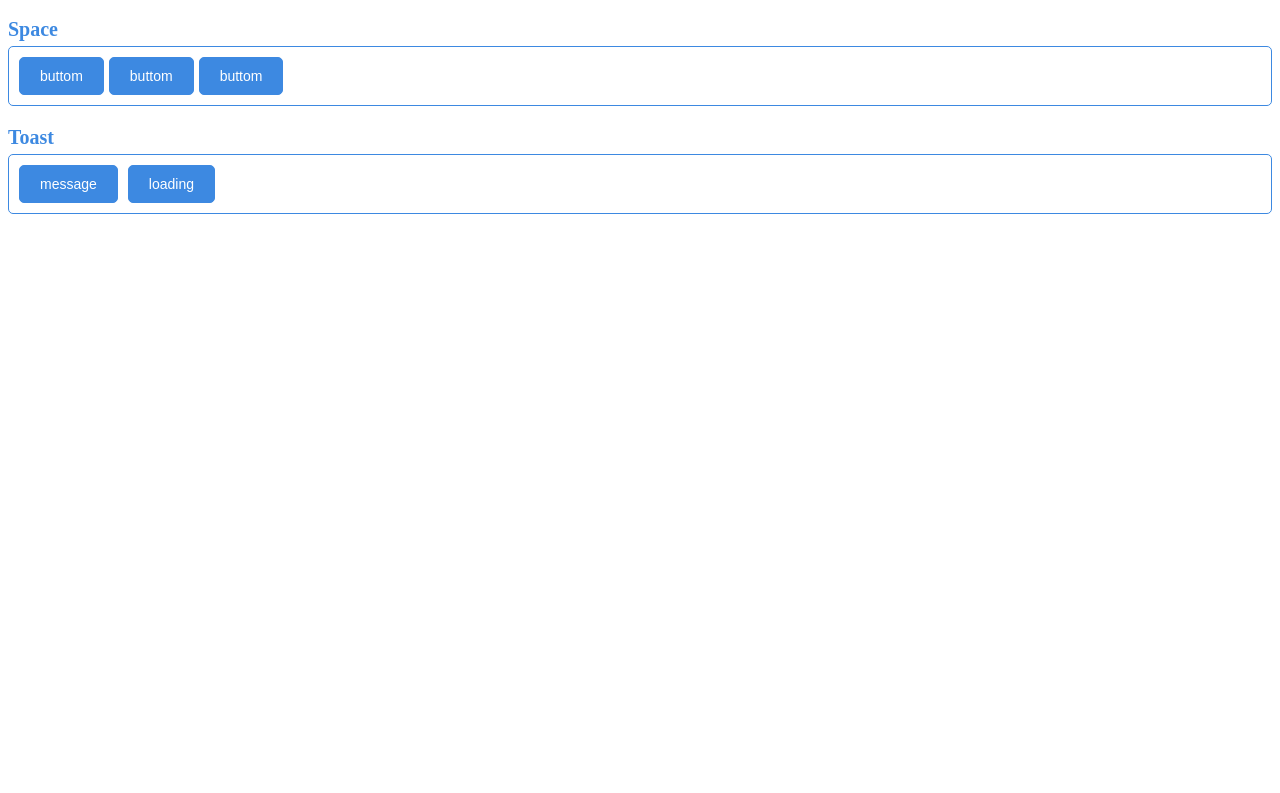
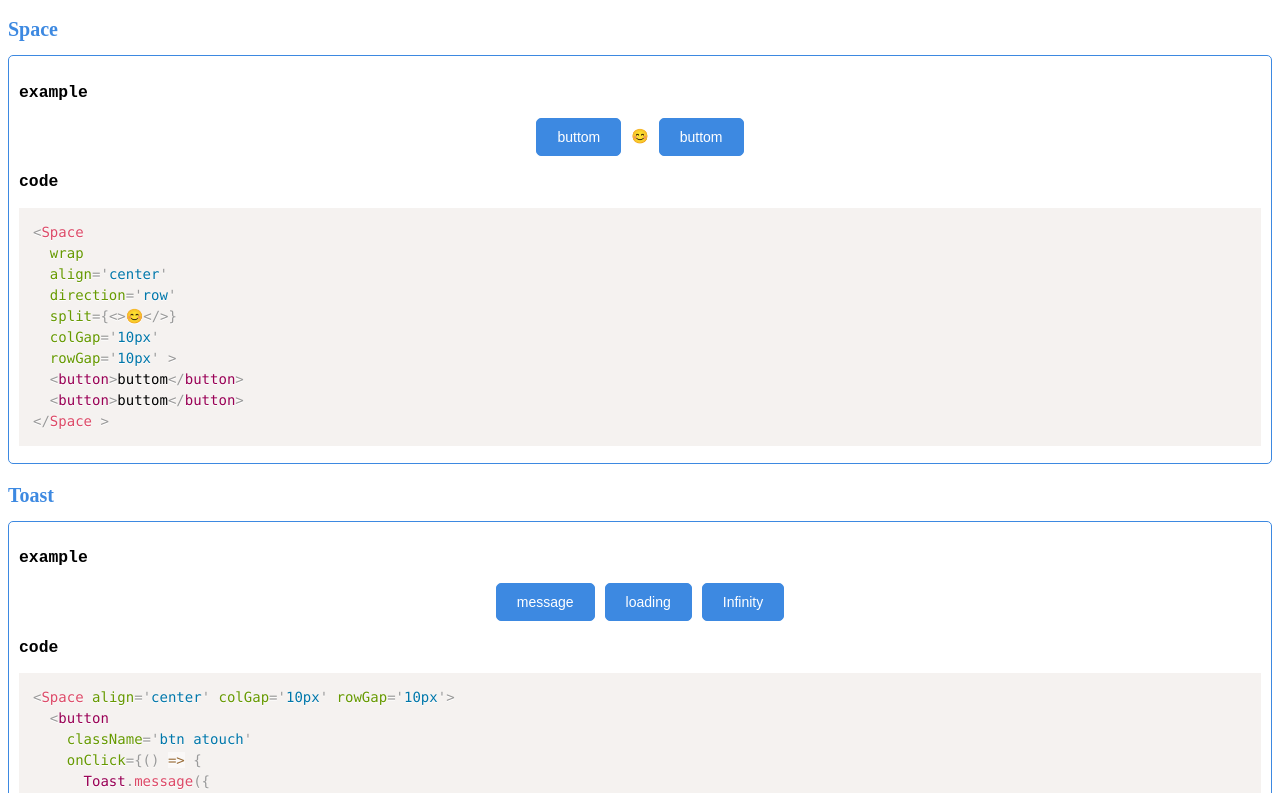
Before and after one commit to daiyu5577/yuwan, a React (Vite) app: page / in a window 1280 px wide. Shown: the part 707-1500 px from the top of the page. Before the commit the page ends 941 px from the top, so only its background shows below. Built offline with nearby package versions, Linux system fonts and the light colour scheme.

Commit message:
feat: add comps

```diff
--- a/packages/Toast/index.tsx
+++ b/packages/Toast/index.tsx
@@ -114,10 +114,10 @@ export default function Toast() {
 
   useEffect(() => {
     Toast.message = (params: Omit<ToastInfo, 'id' | 'type'>) => {
-      message(params, 'message')
+      return message(params, 'message')
     }
     Toast.loading = (params: Omit<ToastInfo, 'id' | 'type'>) => {
-      message(params, 'loading')
+      return message(params, 'loading')
     }
     Toast.closeAll = closeAll
   }, [])
@@ -138,6 +138,10 @@ export default function Toast() {
   );
 }
 
-Toast.message = (_params: Omit<ToastInfo, 'id' | 'type'>) => { }
-Toast.loading = (_params: Omit<ToastInfo, 'id' | 'type'>) => { }
+Toast.message = (params: Omit<ToastInfo, 'id' | 'type'>) => {
+  return params?.duration === Infinity ? () => { } : undefined
+}
+Toast.loading = (params: Omit<ToastInfo, 'id' | 'type'>) => {
+  return params?.duration === Infinity ? () => { } : undefined
+}
 Toast.closeAll = () => { }
--- /dev/null
+++ b/src/App/Space/index.tsx
@@ -0,0 +1,39 @@
+import React, { type FC } from 'react'
+import Space from '../../../packages/Space'
+
+const Component: FC = () => {
+  return (
+    <div>
+      <h3>example</h3>
+      <Space
+        wrap
+        align='center'
+        direction='row'
+        split={<>😊</>}
+        colGap='10px'
+        rowGap='10px' >
+        <button className='btn atouch'>buttom</button>
+        <button className='btn atouch'>buttom</button>
+      </Space >
+      <h3>code</h3>
+      <pre>
+        <code className="language-jsx">
+          {`<Space
+  wrap
+  align='center'
+  direction='row'
+  split={<>😊</>}
+  colGap='10px'
+  rowGap='10px' >
+  <button>buttom</button>
+  <button>buttom</button>
+</Space >`}
+        </code>
+      </pre>
+    </div>
+  )
+}
+
+export const name = 'Space'
+
+export default Component
--- /dev/null
+++ b/src/App/Toast/index.tsx
@@ -0,0 +1,87 @@
+import React, { type FC } from 'react'
+import Space from '../../../packages/Space'
+import Toast from '../../../packages/Toast'
+
+const Component: FC = () => {
+
+  return (
+    <div>
+      <h3>example</h3>
+      <Space align='center' colGap='10px' rowGap='10px'>
+        <button
+          className='btn atouch'
+          onClick={() => {
+            Toast.message({
+              children: <div>hellow world</div>,
+            })
+          }}>
+          message
+        </button>
+        <button
+          className='btn atouch'
+          onClick={() => {
+            Toast.loading({
+              duration: 1000,
+              isDisabledClick: true
+            })
+          }}>
+          loading
+        </button>
+        <button
+          className='btn atouch'
+          onClick={() => {
+            const close = Toast.message({
+              duration: Infinity,
+              isShowMask: true,
+              isDisabledClick: true,
+              children: <div onClick={() => close?.()}>Click me to close!</div>,
+            })
+          }}>
+          Infinity
+        </button>
+      </Space>
+      <h3>code</h3>
+      <pre>
+        <code className="language-jsx">
+          {`<Space align='center' colGap='10px' rowGap='10px'>
+  <button
+    className='btn atouch'
+    onClick={() => {
+      Toast.message({
+        children: <div>hellow world</div>,
+      })
+    }}>
+    message
+  </button>
+  <button
+    className='btn atouch'
+    onClick={() => {
+      Toast.loading({
+        duration: 1000,
+        isDisabledClick: true
+      })
+    }}>
+    loading
+  </button>
+  <button
+    className='btn atouch'
+    onClick={() => {
+      const close = Toast.message({
+        duration: Infinity,
+        isShowMask: true,
+        isDisabledClick: true,
+        children: <div onClick={() => close?.()}>Click me to close!</div>,
+      })
+    }}>
+    Infinity
+  </button>
+</Space>`}
+        </code>
+      </pre>
+    </div>
+  )
+}
+
+export const name = 'Toast'
+
+export default Component
--- a/src/App/index.module.less
+++ b/src/App/index.module.less
@@ -12,7 +12,7 @@
       margin-bottom: 5px;
     }
 
-    .desc {
+    .box {
       border-radius: 5px;
       padding: 10px;
       border: 1px solid #3d89e1;
--- a/src/App/index.tsx
+++ b/src/App/index.tsx
@@ -1,25 +1,25 @@
-import { Layout, Toast, Space } from '../../packages'
+import { useEffect } from 'react'
 import Prism from 'prismjs'
+import 'prismjs/components/prism-jsx.min.js'
 import 'prismjs/themes/prism.min.css'
+import Space, { name as SpaceName } from './Space'
+import Toast, { name as ToastName } from './Toast'
 import styles from './index.module.less'
-import { useEffect } from 'react'
+
+const components = [
+  {
+    name: SpaceName,
+    component: Space,
+  },
+  {
+    name: ToastName,
+    component: Toast,
+  },
+]
 
 Prism.manual = true
 
 const App = () => {
-  const handleShowMessage = () => {
-    Toast.message({
-      children: <div>hellow world</div>,
-    })
-  }
-
-  const handleShowLoading = () => {
-    Toast.loading({
-      // duration: Infinity,
-      duration: 1000,
-      isDisabledClick: true
-    })
-  }
 
   useEffect(() => {
     Prism.highlightAll()
@@ -28,13 +28,13 @@ const App = () => {
   return (
     <div className={styles.app}>
       <h3>Yuwan Components</h3>
-      <div className='title'>install</div>
-      <div className='desc'>
+      <div className='title' id='install'>install</div>
+      <div className='box'>
         <code className="language-js">pnpm add @daiyu-5577/yuwan-react</code>
       </div>
-      <div className='title'>usage</div>
-      <pre className='desc'>
-        <code className="language-js">
+      <div className='title' id='usage'>usage</div>
+      <pre className='box'>
+        <code className="language-jsx">
           {`import { Layout as Yuwan, Toast } from 'yuwan-react'
 import '@daiyu-5577/yuwan-react/index.css'
 
@@ -62,26 +62,19 @@ const App = () => {
 
       <h3>Components</h3>
 
-      {/* Space */}
-      <div className='title'>Space</div>
-      <div className='desc'>
-        <Space>
-          {
-            new Array(3).fill(0).map((_v, i) => {
-              return <button className='btn atouch' key={i}>buttom</button>
-            })
-          }
-        </Space>
-      </div>
+      {
+        components.map((item) => {
+          return (
+            <div key={item.name}>
+              <div className='title' id={item.name}>{item.name}</div>
+              <pre className='box'>
+                <item.component />
+              </pre>
+            </div>
+          )
+        })
+      }
 
-      {/* Toast */}
-      <div className='title'>Toast</div>
-      <div className='desc'>
-        <Space colGap='10px' rowGap='10px'>
-          <button className='btn atouch' onClick={handleShowMessage}>message</button>
-          <button className='btn atouch' onClick={handleShowLoading}>loading</button>
-        </Space>
-      </div>
     </div>
   )
 }
```
